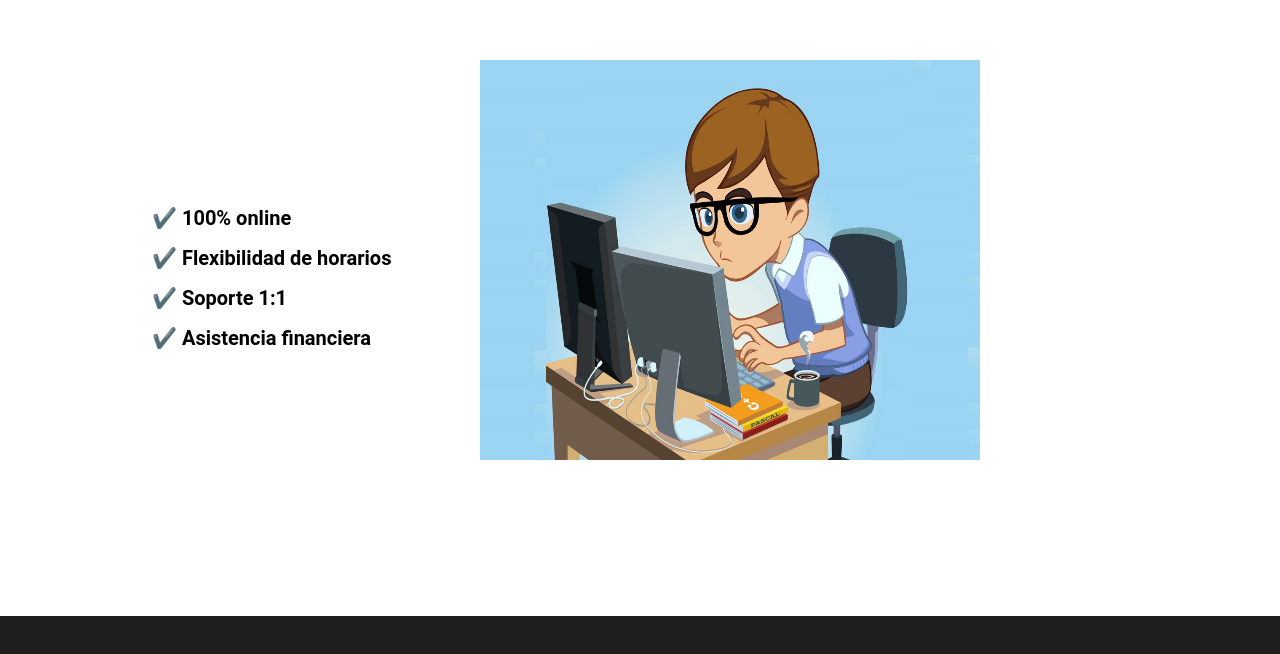
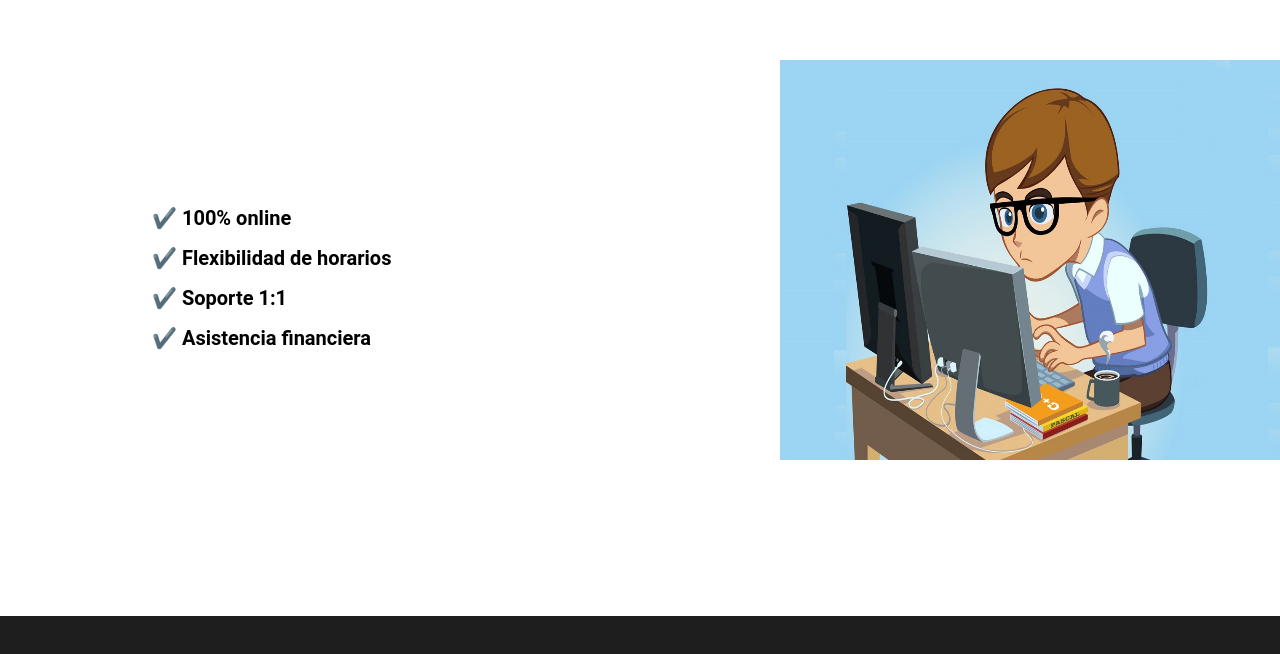
Before and after one commit to cricabero/venta, a plain HTML site: page index.html in a window 1280 px wide. Shown: the part 1932-2586 px from the top of the page. Drawn offline with Linux system fonts and the light colour scheme.

Commit message:
Update index.css

```diff
--- a/index.css
+++ b/index.css
@@ -348,12 +348,12 @@ footer .container{
     }
 }
 
-@media (min-width: 1200px) {
+/*@media (min-width: 1200px) {
     #caracteristicas{
-        background-position-x: calc(100vw - 800px);
+        background-position-x: calc(100vw - 800px);*/
     }
 
-}
+}*/
 @media (max-width: 768px) {
     .container{
         flex-direction: column;
```
